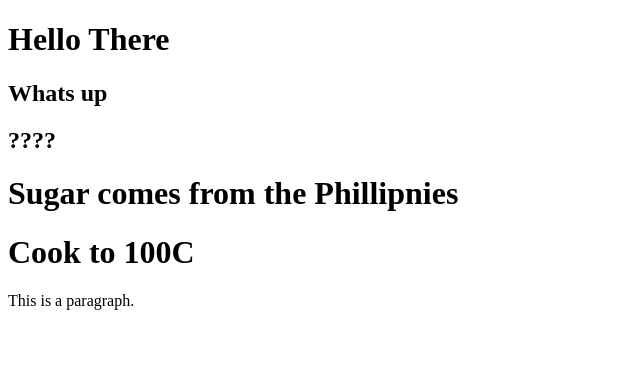
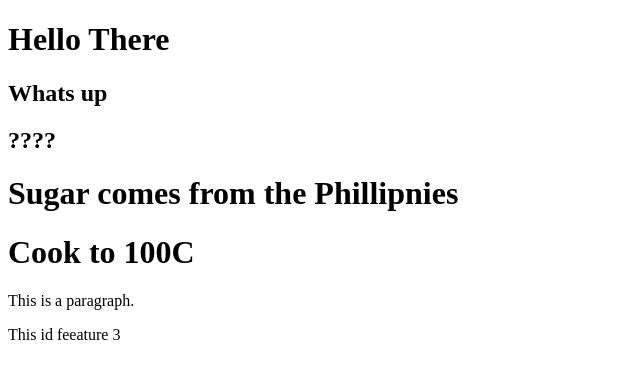
Before and after one commit to davidb200/TestingGit, a plain HTML site: page index.htm in a window 1280 px wide. Shown: the whole page, without its empty margins (0-640 px from the left). Drawn offline with Linux system fonts and the light colour scheme.

Commit message:
Added feature

```diff
--- a/index.htm
+++ b/index.htm
@@ -16,6 +16,7 @@
 <h1>Sugar comes from the Phillipnies</h1>
 <h1> Cook to 100C</h1>
 <p>This is a paragraph.</p>
+<p>This id feeature 3</p>
 
 </body>
 </html>
```
